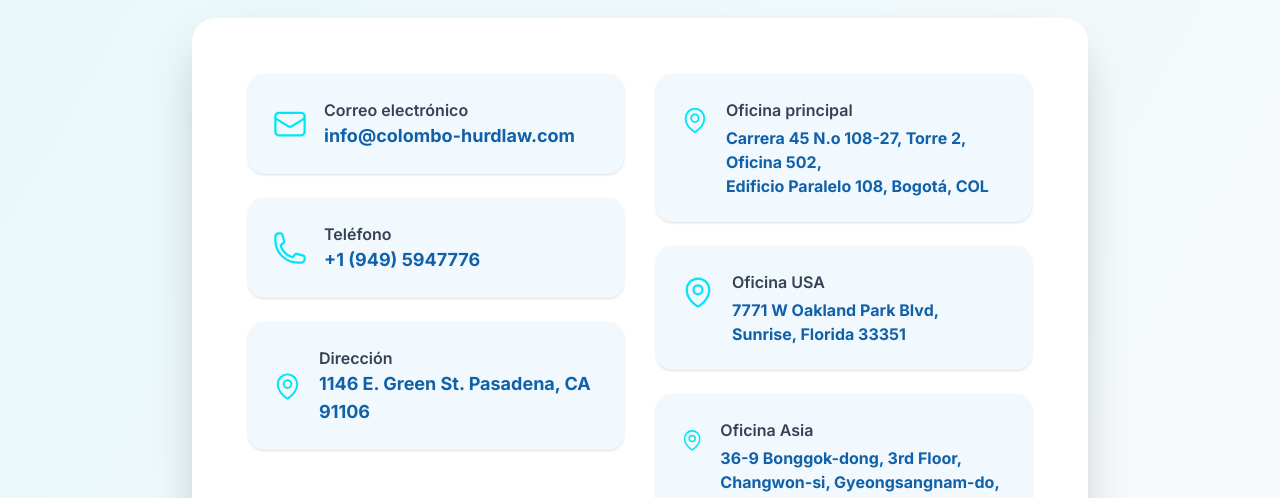
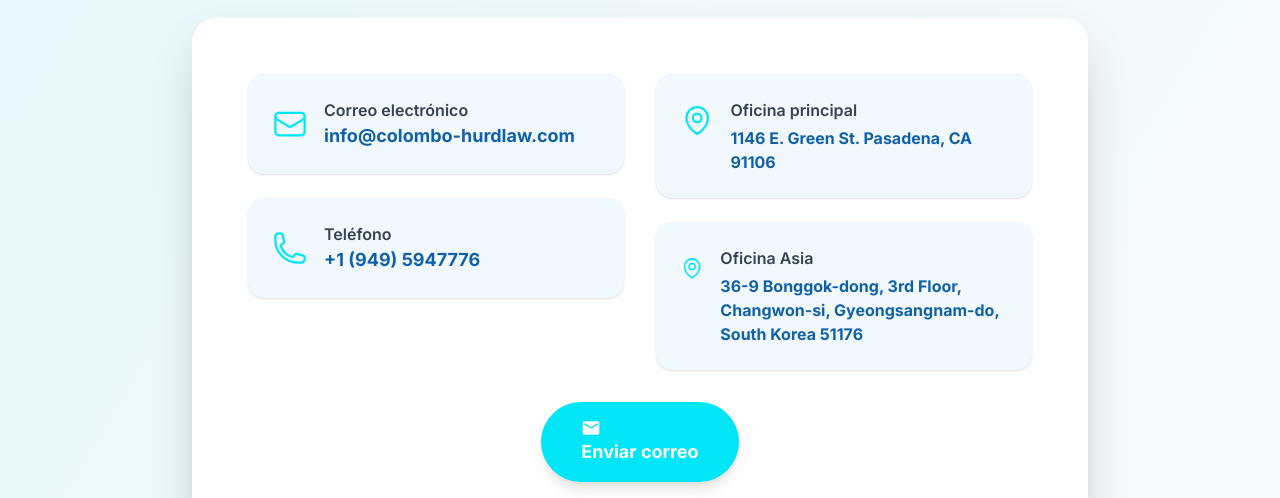
Before and after one commit to GlobalXpressAdmin/GlobalXpress, a Next.js app: page /contacto in a window 1280 px wide. Shown: the part 1600-2098 px from the top of the page. Built offline with nearby package versions, Linux system fonts and the light colour scheme; no server answers; a web font is replaced by a local one.

Commit message:
Update contact page: remove redundant sections and update main office address

```diff
--- a/src/app/contacto/page.tsx
+++ b/src/app/contacto/page.tsx
@@ -131,13 +131,7 @@
                   <div className="text-lg text-[#1161A9] font-bold">+1 (949) 5947776</div>
                 </div>
               </div>
-              <div className="bg-[#f1f8fe] rounded-2xl p-6 flex items-center gap-4 shadow">
-                <MapPinIcon className="w-9 h-9 text-[#00E6F6]" />
-                <div>
-                  <div className="text-base text-gray-700 font-semibold">Dirección</div>
-                  <div className="text-lg text-[#1161A9] font-bold">1146 E. Green St. Pasadena, CA 91106</div>
-                </div>
-              </div>
+
             </div>
             {/* Oficinas */}
             <div className="flex flex-col gap-6">
@@ -145,14 +139,7 @@
                 <MapPinIcon className="w-9 h-9 text-[#00E6F6] mt-1" />
                 <div>
                   <div className="text-base text-gray-700 font-semibold mb-1">Oficina principal</div>
-                  <div className="text-[#1161A9] font-bold">Carrera 45 N.o 108-27, Torre 2, Oficina 502,<br />Edificio Paralelo 108, Bogotá, COL</div>
-                </div>
-              </div>
-              <div className="bg-[#f1f8fe] rounded-2xl p-6 flex items-start gap-4 shadow">
-                <MapPinIcon className="w-9 h-9 text-[#00E6F6] mt-1" />
-                <div>
-                  <div className="text-base text-gray-700 font-semibold mb-1">Oficina USA</div>
-                  <div className="text-[#1161A9] font-bold">7771 W Oakland Park Blvd,<br />Sunrise, Florida 33351</div>
+                  <div className="text-[#1161A9] font-bold">1146 E. Green St. Pasadena, CA 91106</div>
                 </div>
               </div>
               <div className="bg-[#f1f8fe] rounded-2xl p-6 flex items-start gap-4 shadow">
```
